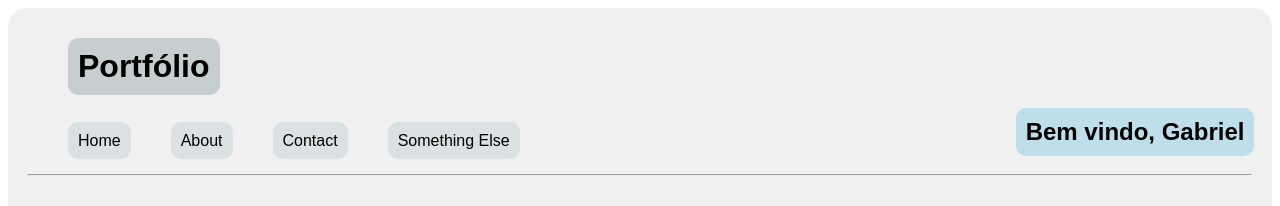
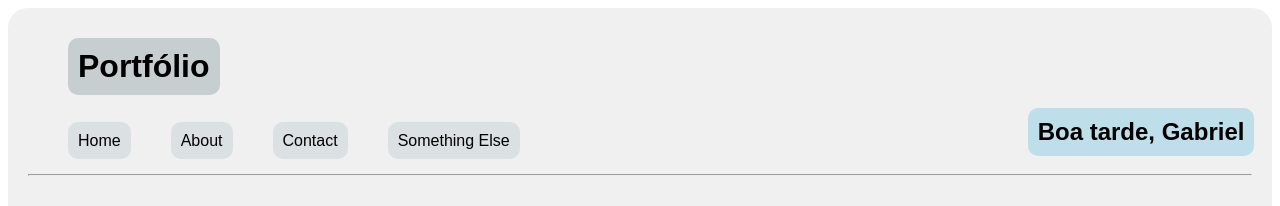
Before and after one commit to bielziitoo/React-App-Testes, a React (Vite) app: page / in a window 1280 px wide. Both pictures are taken after a click on the button "Log In". Shown: the top 206 px of the page. Built offline with nearby package versions, Linux system fonts and the light colour scheme.

Commit message:
greeting depending on the hour

```diff
--- a/src/componentes/UserGreeting.jsx
+++ b/src/componentes/UserGreeting.jsx
@@ -5,7 +5,21 @@ function UserGreeting(props) {
 
     const [logado, setLogado] = useState(0);
 
-    const greetingTrue = <div className='div-greeting'><h2 className='user-greeting'>Bem vindo, {props.username}</h2></div>;
+    let data = new Date().getHours();
+
+    let condicao;
+
+    if (data < 20 && data > 12) {
+        condicao = 'Boa tarde, ';
+    }
+    else if (data >= 20 && data <= 7) {
+        condicao = 'Boa noite, ';
+    }
+    else {
+        condicao = 'Bom dia, ';
+    }
+
+    const greetingTrue = <div className='div-greeting'><h2 className='user-greeting'>{condicao}{props.username}</h2></div>;
 
     if(logado === 1){
         return greetingTrue
```
Also changed, not shown: src/index.css (line endings or trailing spaces).
